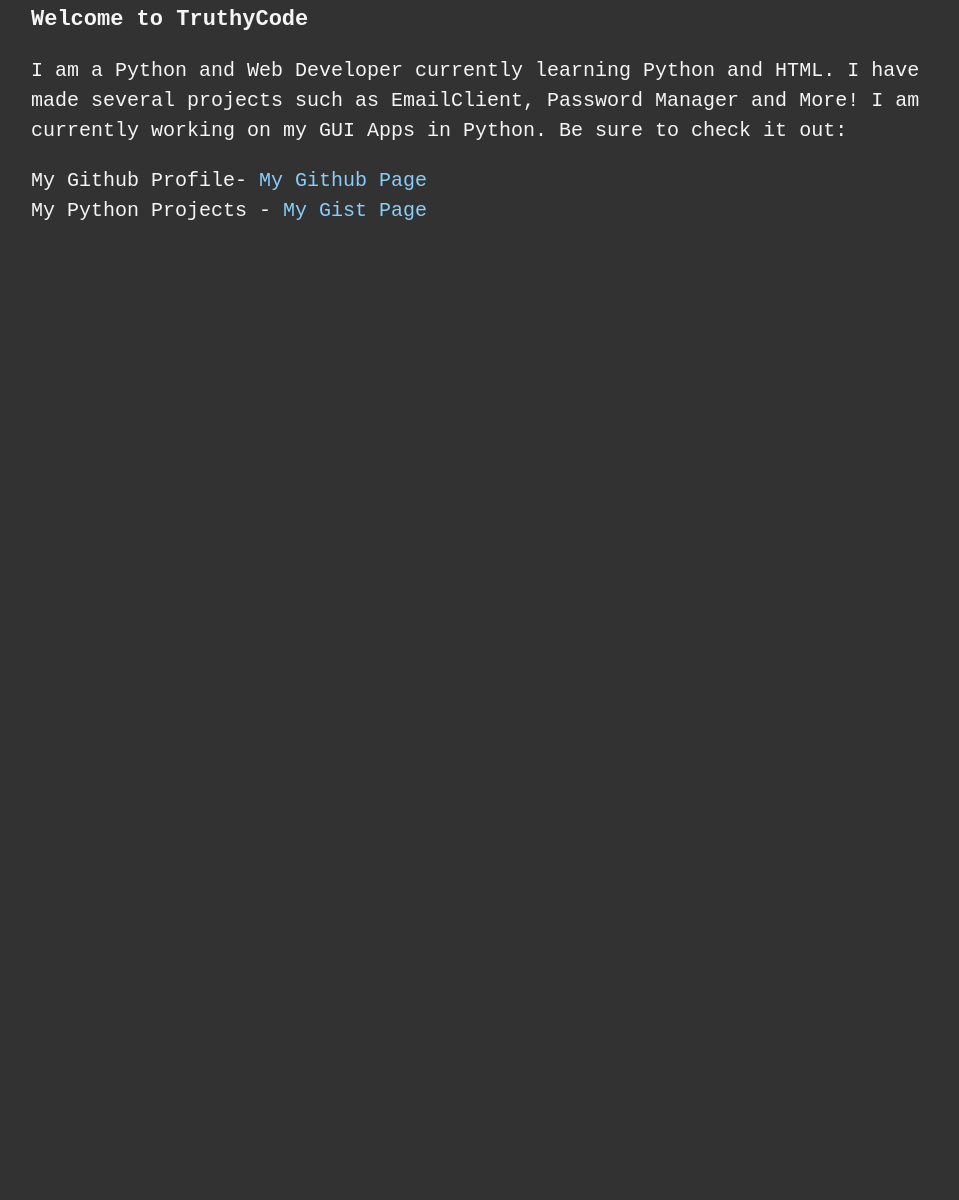
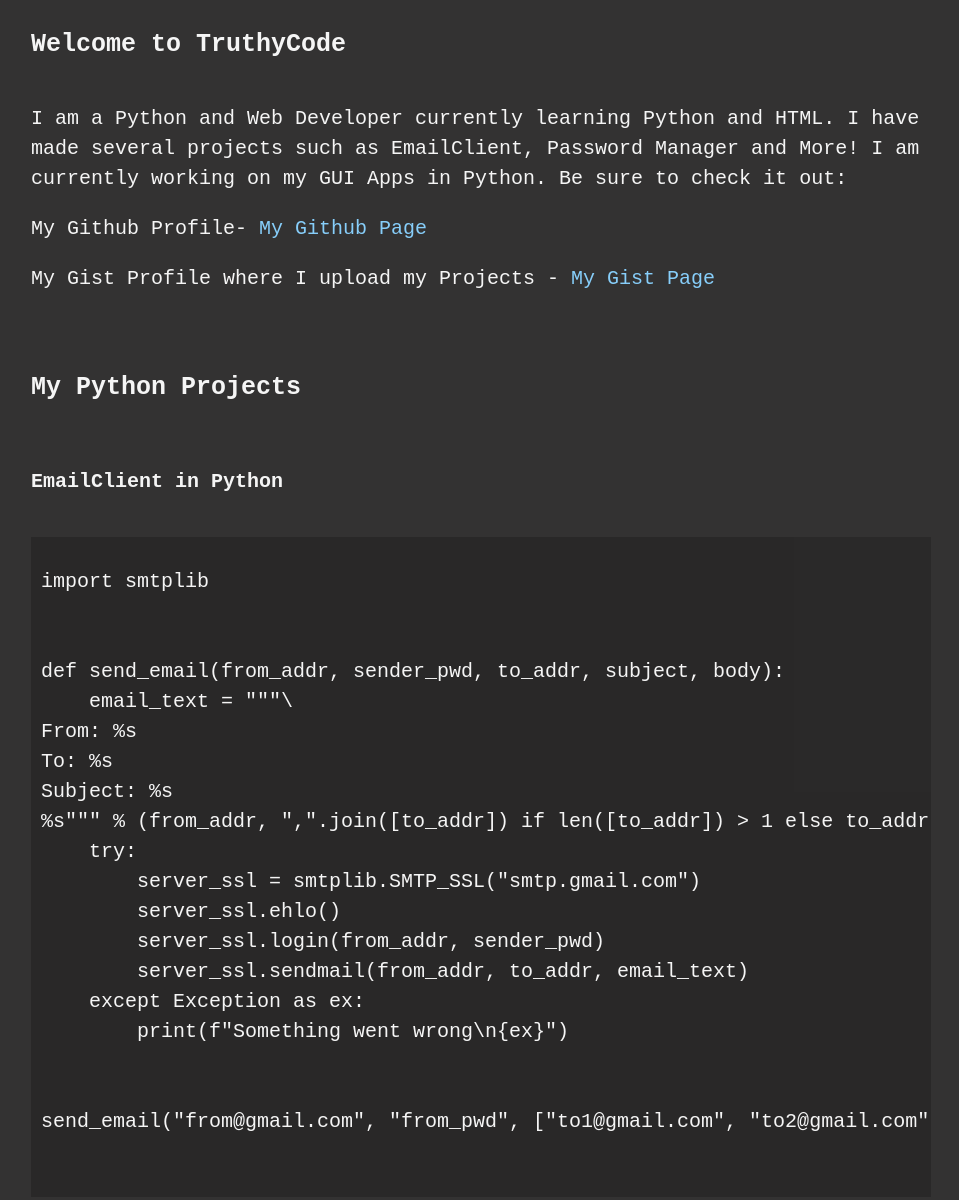
Before and after one commit to TruthyCode/truthycode.github.io, a plain HTML site: page index.html in a window 1280 px wide. Shown: the part 120-1320 px from the top of the page, without its empty margins (159-1118 px from the left). Before the commit the page ends 800 px from the top, so only its background shows below. Drawn offline with Linux system fonts and the light colour scheme.

Commit message:
email client project added

```diff
--- a/index.html
+++ b/index.html
@@ -9,6 +9,12 @@
     <link rel="preconnect" href="https://fonts.gstatic.com" crossorigin />
     <link
       href="https://fonts.googleapis.com/css2?family=Courgette&display=swap"
+      rel="stylesheet"
+    />
+    <link rel="preconnect" href="https://fonts.googleapis.com" />
+    <link rel="preconnect" href="https://fonts.gstatic.com" crossorigin />
+    <link
+      href="https://fonts.googleapis.com/css2?family=Source+Code+Pro&display=swap"
       rel="stylesheet"
     />
   </head>
@@ -27,21 +33,49 @@
         My Github Profile-
         <a
           rel="noopener"
-          class="gthb"
+          class="responsive-link"
           href="https://github.com/TruthyCode"
           target="_blank"
           >My Github Page</a
         >
         <br />
-        My Python Projects -
-        <a
-          rel="noopener"
-          class="gthb"
-          href="https://gist.github.com/TruthyCode"
-          target="_blank"
-          >My Gist Page</a
-        >
       </p>
+      My Gist Profile where I upload my Projects -
+      <a
+        rel="noopener"
+        class="responsive-link"
+        href="https://gist.github.com/TruthyCode"
+        target="_blank"
+        >My Gist Page</a
+      >
+    </article>
+    <article>
+      <h2>My Python Projects</h2>
+
+      <h3>EmailClient in Python</h3>
+      <pre style="overflow-x: auto">
+        <code>
+import smtplib
+
+
+def send_email(from_addr, sender_pwd, to_addr, subject, body):
+    email_text = """\
+From: %s
+To: %s
+Subject: %s
+%s""" % (from_addr, ",".join([to_addr]) if len([to_addr]) > 1 else to_addr, subject, body)
+    try:
+        server_ssl = smtplib.SMTP_SSL("smtp.gmail.com")
+        server_ssl.ehlo()
+        server_ssl.login(from_addr, sender_pwd)
+        server_ssl.sendmail(from_addr, to_addr, email_text)
+    except Exception as ex:
+        print(f"Something went wrong\n{ex}")
+
+
+send_email("from@gmail.com", "from_pwd", ["to1@gmail.com", "to2@gmail.com", "to3@gmail.com"], "subject", "body")
+        </code>
+      </pre>
     </article>
   </body>
 </html>
--- a/style.css
+++ b/style.css
@@ -4,7 +4,7 @@ html {
 body {
   align-items: center;
 }
-article.intro {
+article {
   padding: 17px;
   font-family: "Roboto Mono", monospace;
   color: whitesmoke;
@@ -14,9 +14,22 @@ article.intro {
   margin: auto;
   line-height: 1.5;
 }
-h1 {
+pre {
+  background-color: rgba(0, 0, 0, 0.185);
+  padding-left: 10px;
+}
+h1,
+h2 {
   font-weight: 600;
-  font-size: 22px;
+  font-size: 25px;
+  padding-bottom: 20px;
+  padding-top: 20px;
+}
+h3 {
+  font-weight: 600;
+  font-size: 20px;
+  padding-bottom: 20px;
+  padding-top: 20px;
 }
 a {
   text-decoration: none;
@@ -35,7 +48,7 @@ a.icon:hover {
   font-size: 40px;
   color: rgb(252, 29, 29);
 }
-a.gthb:hover {
+a.responsive-link:hover {
   font-size: 21px;
   color: rgb(92, 183, 240);
 }
@@ -44,8 +57,11 @@ a.gthb:hover {
   article.intro {
     font-size: 17px;
   }
-  h1 {
-    font-size: 19px;
+  h1,
+  h2 {
+    font-size: 21px;
+    padding-bottom: 15px;
+    padding-top: 15px;
   }
   a.icon {
     font-size: 27px;
@@ -53,7 +69,7 @@ a.gthb:hover {
   a.icon:hover {
     font-size: 31px;
   }
-  a.gthb:hover {
+  a.responsive-link:hover {
     font-size: 18px;
     color: rgb(92, 183, 240);
   }
```
